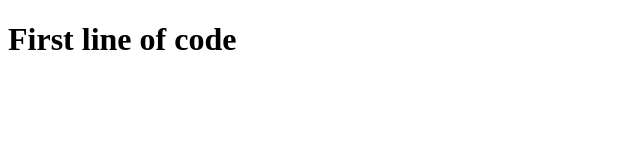
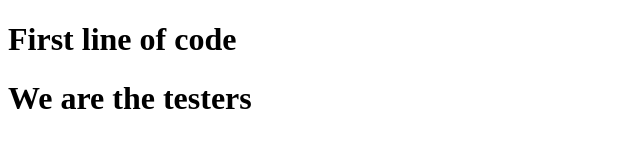
Before and after one commit to GowthamiPandraka/Git-Task, a plain HTML site: page task/index.html in a window 1280 px wide. Shown: the whole page, without its empty margins (0-640 px from the left). Drawn offline with Linux system fonts and the light colour scheme.

Commit message:
We are the testers

```diff
--- a/task/index.html
+++ b/task/index.html
@@ -7,5 +7,6 @@
 </head>
 <body>
     <h1>First line of code</h1>
+    <h1>We are the testers</h1>
 </body>
 </html>
```
